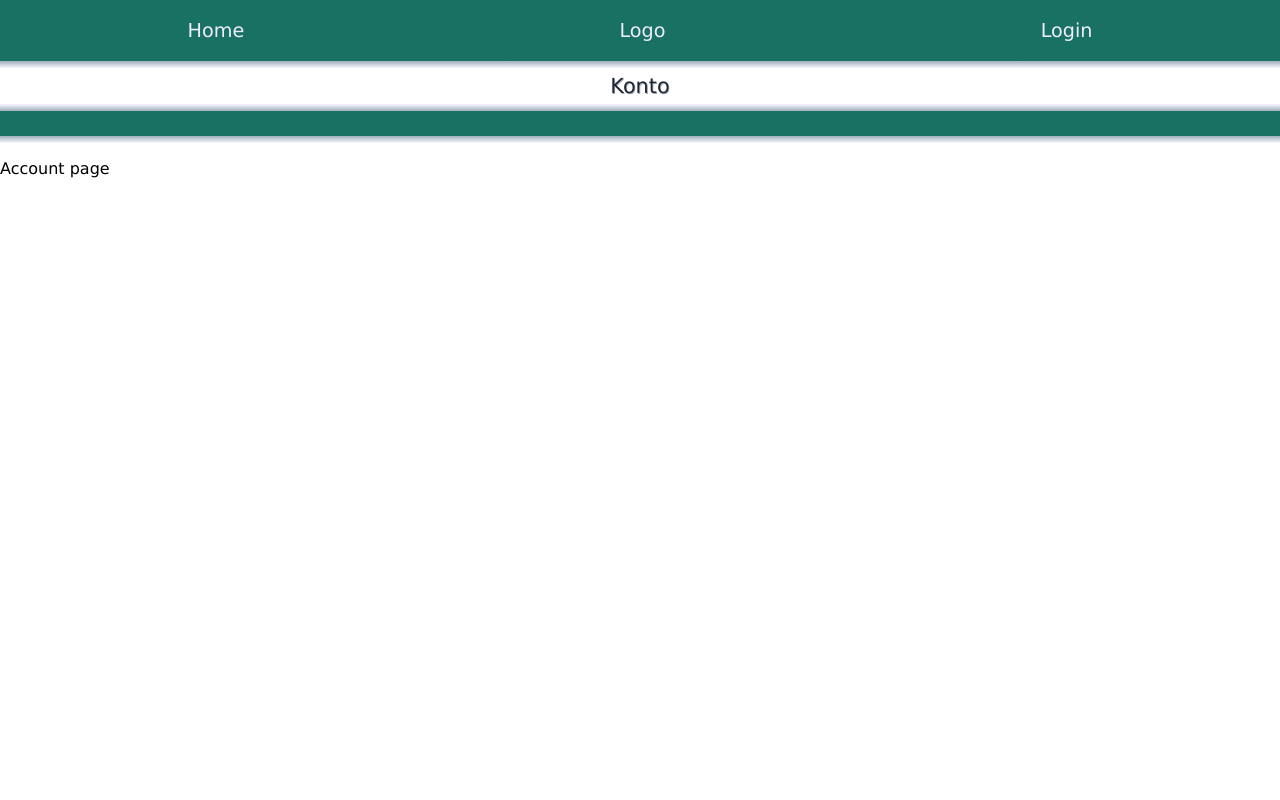
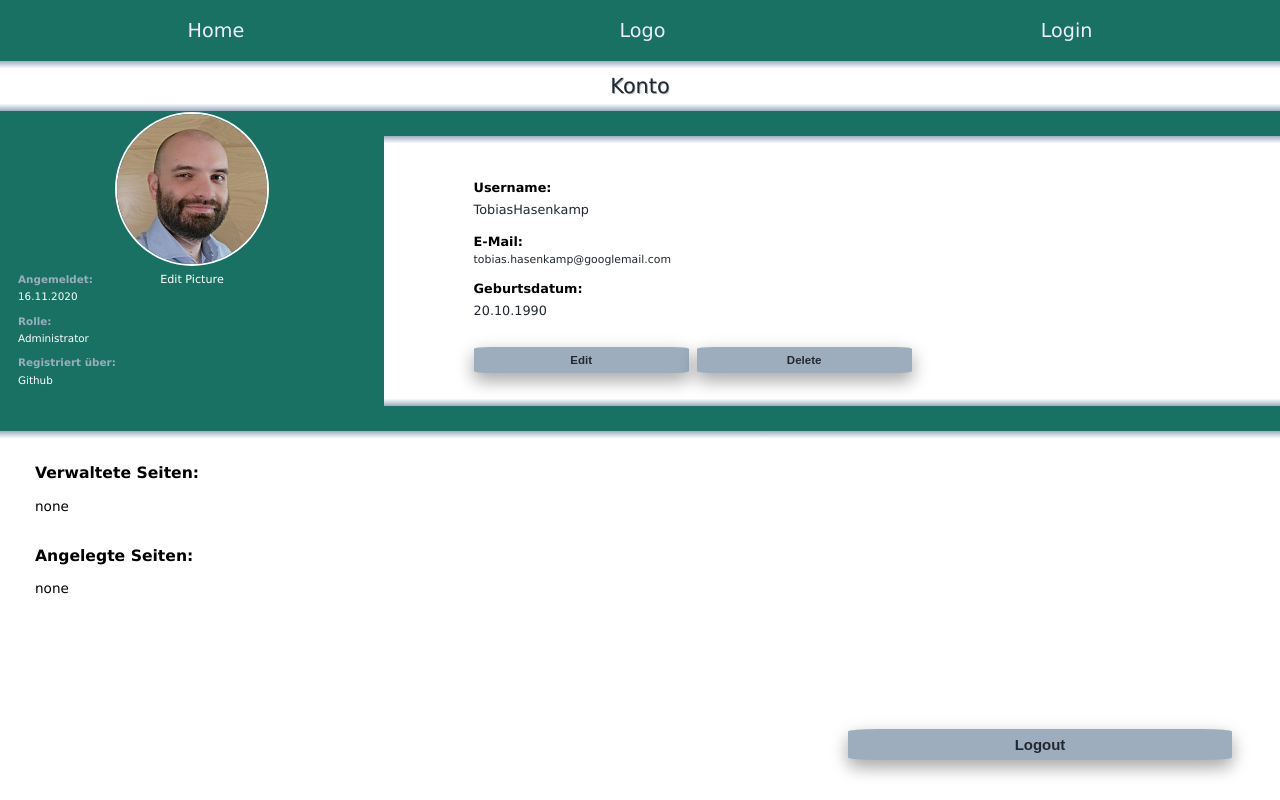
Before and after one commit to TobiasHasenkamp/ecobo, a React (Create React App) app in the folder frontend/: page /acc in a window 1280 px wide. Built offline with nearby package versions, Linux system fonts and the light colour scheme.

Commit message:
Added the design for the Konto page.

```diff
--- a/frontend/src/App.js
+++ b/frontend/src/App.js
@@ -1,7 +1,7 @@
 import React from 'react';
 import { Route, Switch, Redirect } from "react-router-dom";
 import HomePage from "./main/HomePage";
-import AccountPage from "./main/AccountPage";
+import AccountPage from "./main/account-route/AccountPage";
 import BackgroundInfoPage from "./main/BackgroundInfoPage";
 import FeaturePage from "./main/FeaturePage";
 import ListPage from "./main/ListPage";
--- a/frontend/src/main/AccountPage.js
+++ /dev/null
@@ -1,14 +0,0 @@
-import PageHeader from "./PageHeader";
-import React from "react";
-
-export default function AccountPage() {
-
-    return(
-
-        <div>
-            <PageHeader title="Konto"/>
-            <p>Account page</p>
-        </div>
-
-    );
-}
--- /dev/null
+++ b/frontend/src/main/account-route/AccountPage.js
@@ -0,0 +1,183 @@
+import PageHeader from "../PageHeader";
+import React from "react";
+import styled from "styled-components/macro";
+import GradientBorderlineBottom from "../designElements/GradientBorderlineBottom";
+import GreenBoxMedium from "../designElements/GreenBoxMedium.js";
+import GradientBorderlineTop from "../designElements/GradientBorderlineTop";
+
+export default function AccountPage() {
+
+    return(
+
+        <div>
+            <PageHeader title="Konto"/>
+
+            <StyledUserSection>
+
+                <StyledLeftBar>
+                    <div/>
+                        <StyledPhotoSection>
+                            <StyledUserPhoto src="/profilePics/tobiashasenkamp.png"/>
+                            <StyledEditPictureButton>Edit Picture</StyledEditPictureButton>
+                        </StyledPhotoSection>
+                        <StyledLeftBarText>
+                            <h3>Angemeldet:</h3>
+                            <div>16.11.2020</div><br/>
+                            <h3>Rolle:</h3>
+                            <div>Administrator</div><br/>
+                            <h3>Registriert über:</h3>
+                            <div>Github</div>
+                        </StyledLeftBarText>
+                    <div/>
+                </StyledLeftBar>
+
+                <StyledRightBar>
+                    <h3>Username:</h3>
+                    <div>TobiasHasenkamp</div><br/>
+                    <h3>E-Mail:</h3>
+                    <div><h4>tobias.hasenkamp@googlemail.com</h4></div><br/>
+                    <h3>Geburtsdatum:</h3>
+                    <div>20.10.1990</div><br/><br/><br/>
+
+                    <StyledButton>Edit</StyledButton>
+                    <StyledButton>Delete</StyledButton>
+
+                </StyledRightBar>
+
+            </StyledUserSection>
+            <GradientBorderlineTop/>
+            <GreenBoxMedium/>
+            <GradientBorderlineBottom/>
+
+            <StyledSiteSection>
+
+                <h3>Verwaltete Seiten:</h3>
+                none<br/><br/>
+
+                <h3>Angelegte Seiten:</h3>
+                none
+
+                <StyledLogoutButton>Logout</StyledLogoutButton>
+
+
+            </StyledSiteSection>
+        </div>
+
+    );
+}
+
+
+const StyledUserSection = styled.div`
+  display: grid;
+  grid-template-columns: 30% 70%;
+  height: 32vh;
+`
+
+const StyledLeftBar = styled.div`
+  display: grid;
+  padding: 15px 0;
+  grid-template-rows: 5% 40% 50% 5%;
+  background-color: var(--darkgreen);
+  margin-top: -10px;
+  margin-bottoM: -10px;
+`
+
+const StyledUserPhoto = styled.img`
+  margin: auto;
+  display: block;
+  max-width: 60%;
+  max-height: 60%;
+  border-radius: 50%;
+  border: white solid 2px;
+`
+const StyledPhotoSection = styled.div`
+  overflow: hidden;
+  align-self: center;
+  background-color: var(--darkgreen);
+  margin-top: -30px;
+`
+
+const StyledLeftBarText = styled.div`
+  margin-left: 6px;
+  color: white;
+  padding: 0 12px;
+  font-size: 0.65em;
+  line-height: 0.75em;
+  h3{
+      color: var(--lightgrey);
+      font-size: 1em;
+  }
+  h3 + div {
+    line-height: 0.5em;
+  }
+`
+
+const StyledRightBar = styled.div`
+  margin: 3% 10%;
+    line-height: 0.85em;
+    font-size: 0.8em;
+    color: var(--darkgrey);
+  h3{
+      color: black;
+      font-size: 1em;
+  }
+  h3 + div {
+    line-height: 0.5em;
+  }
+  h4 {
+    color: var(--darkgrey);
+    line-height: 0;
+    font-size: 0.85em;
+    font-weight: normal;
+    margin: 0;
+  }
+`
+
+const StyledEditPictureButton = styled.div`
+  color: white;
+  padding-top: 7px;
+  font-size: 0.7em;
+  text-align: center;
+`
+
+const StyledButton = styled.button`
+  min-width: 30%;
+  background-color: var(--grey);
+  border: none;
+  border-radius: 8%;
+  color: var(--darkgrey);
+  padding: 7px 10px;
+  text-align: center;
+  text-decoration: none;
+  font-size: 0.9em;
+  font-weight: bolder;
+  box-shadow: 0 8px 16px 0 rgba(0,0,0,0.2), 0 6px 20px 0 rgba(0,0,0,0.19);
+  margin-right: 8px;
+`
+
+const StyledLogoutButton = styled.button`
+  position: fixed;
+  bottom: 5vh;
+  right: 5vh;
+  min-width: 30%;
+  background-color: var(--grey);
+  border: none;
+  border-radius: 8%;
+  color: var(--darkgrey);
+  padding: 7px 10px;
+  text-align: center;
+  text-decoration: none;
+  font-size: 1.1em;
+  font-weight: bolder;
+  box-shadow: 0 8px 16px 0 rgba(0,0,0,0.2), 0 6px 20px 0 rgba(0,0,0,0.19);
+  margin-right: 8px;
+`
+
+const StyledSiteSection = styled.div`
+  margin: 25px 35px;
+  font-size: 0.85em;
+
+  h3 {
+    font-size: 1.15em;
+  }
+`
```
Also changed, not shown: frontend/public/profilePics/tobiashasenkamp.png (added), 1 other file (tests, documents, lock files or other folders).
